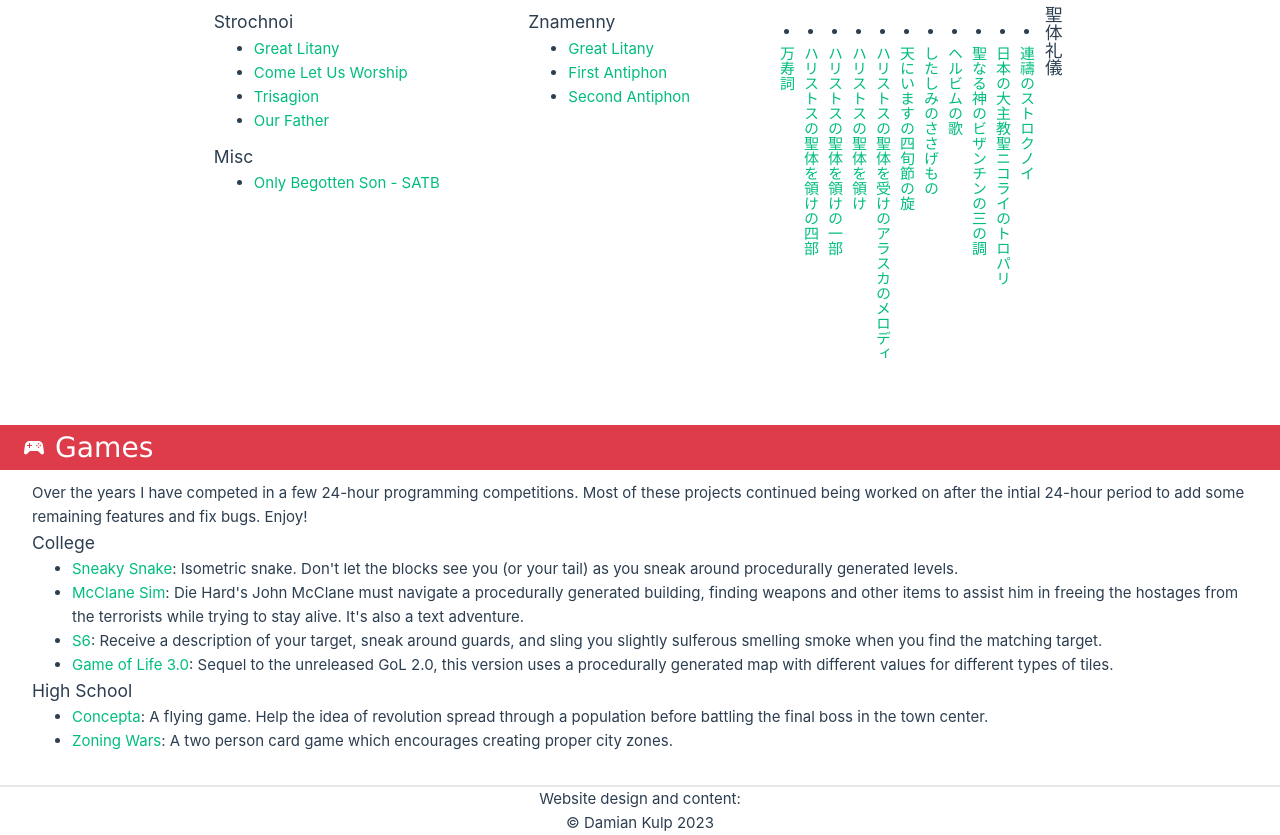
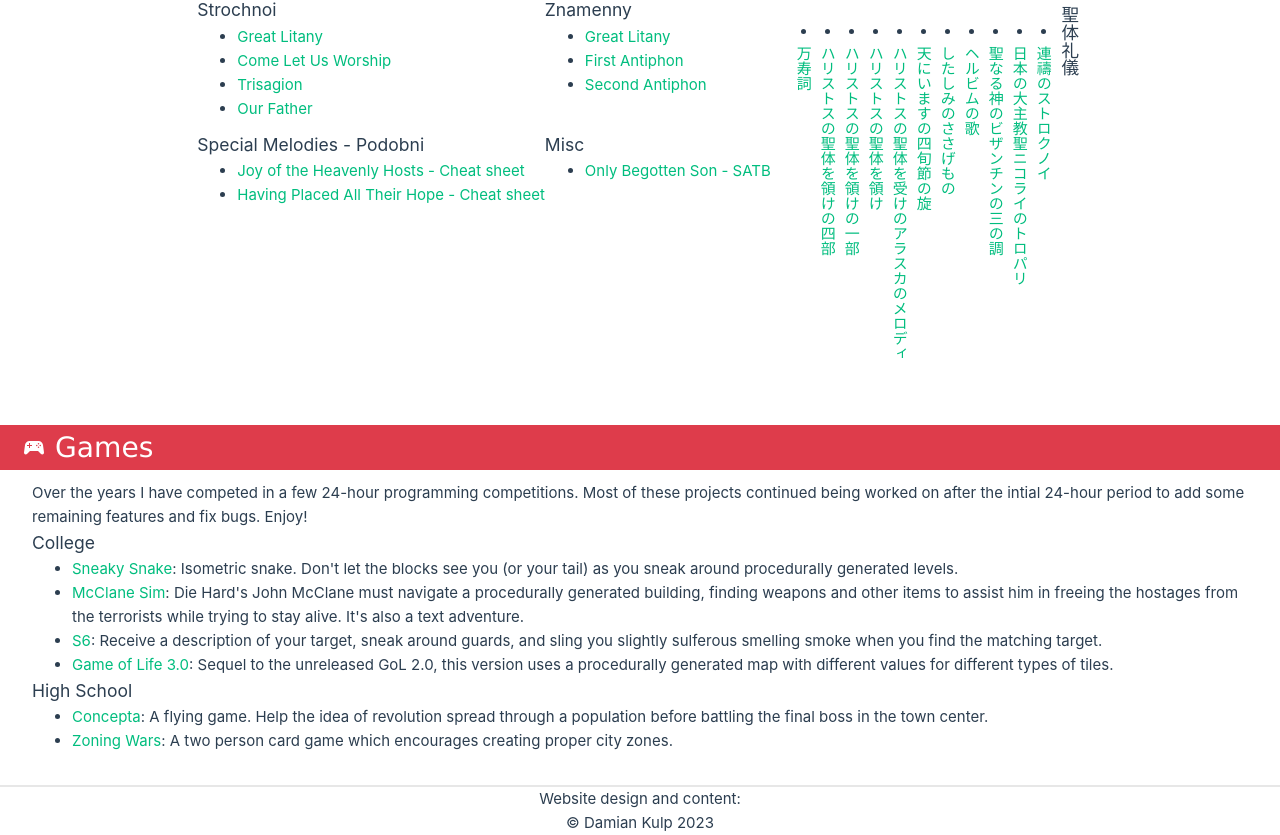
Before and after one commit to dlkulp/dlkulp.github.io, a Vue app: page / in a window 1280 px wide. Shown: the part 1158-1993 px from the top of the page. Built offline with nearby package versions, Linux system fonts and the light colour scheme.

Commit message:
Add some podobni
Starting to work on podobni, won't be done for a bit but figured I'd start uploading what I have

```diff
--- a/src/App.vue
+++ b/src/App.vue
@@ -54,6 +54,13 @@ import ChurchIcon from "./components/icons/IconChurch.vue";
 							<li><a target="_blank" href="/scores/Znamenny/First Typical Antiphon.pdf">First Antiphon</a></li>
 							<li><a target="_blank" href="/scores/Znamenny/Second Typical Antiphon.pdf">Second Antiphon</a></li>
 							<!-- <li><a target="_blank" href="/scores/Znamenny/">God is with US</a></li> -->
+						</ul>
+					</article>
+					<article>
+						<h3>Special Melodies - Podobni</h3>
+						<ul>
+							<li><a target="_blank" href="/scores/Podobni/Joy of the Heavenly Hosts - satb.pdf">Joy of the Heavenly Hosts - Cheat sheet</a></li>
+							<li><a target="_blank" href="/scores/Podobni/Having Placed All Their Hope - satb.pdf">Having Placed All Their Hope - Cheat sheet</a></li>
 						</ul>
 					</article>
 					<article>
```
